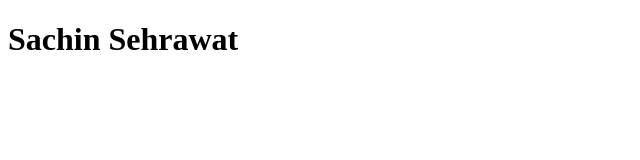
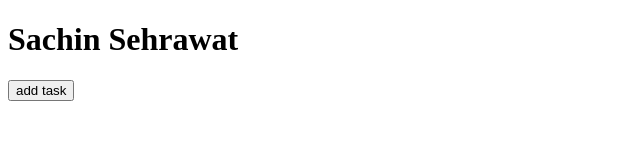
Before and after one commit to SachinPro007/onlyForLearnig, a plain HTML site: page index.html in a window 1280 px wide. Shown: the whole page, without its empty margins (0-640 px from the left). Drawn offline with Linux system fonts and the light colour scheme.

Commit message:
add button

```diff
--- a/index.html
+++ b/index.html
@@ -9,6 +9,7 @@
 
 <body>
   <h1>Sachin Sehrawat</h1>
+  <button>add task</button>
 
 </body>
 
```
